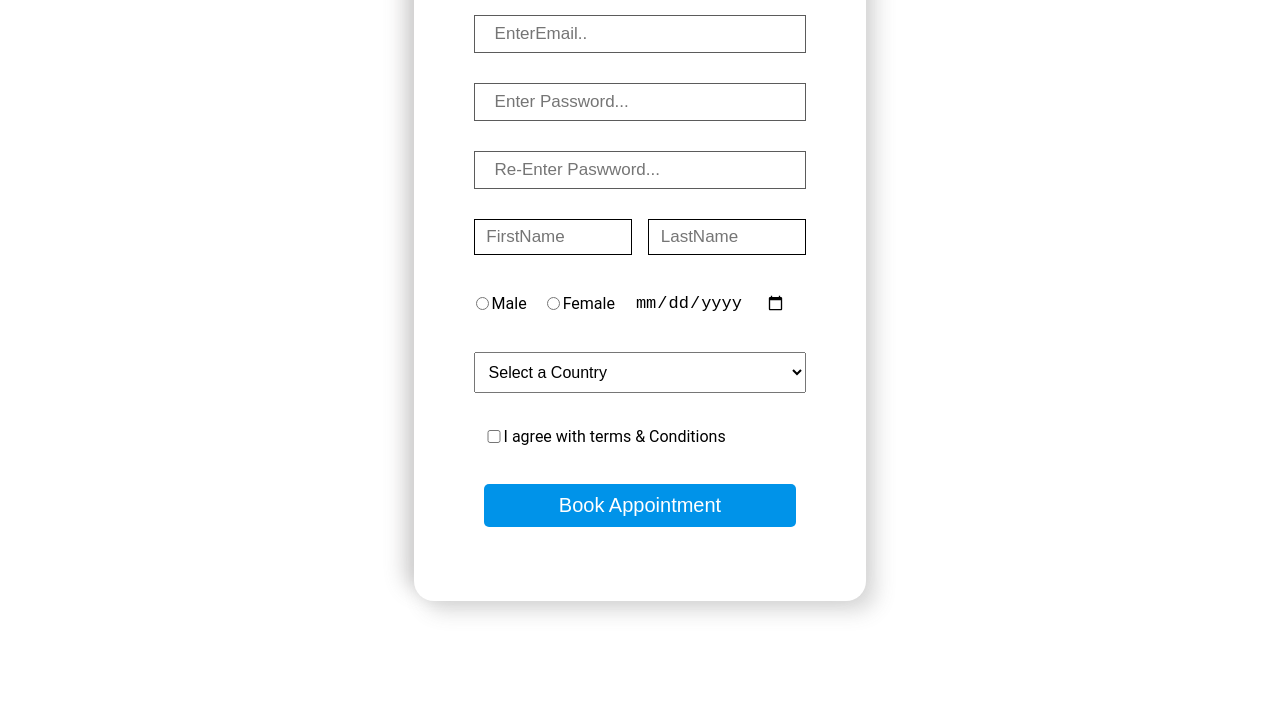
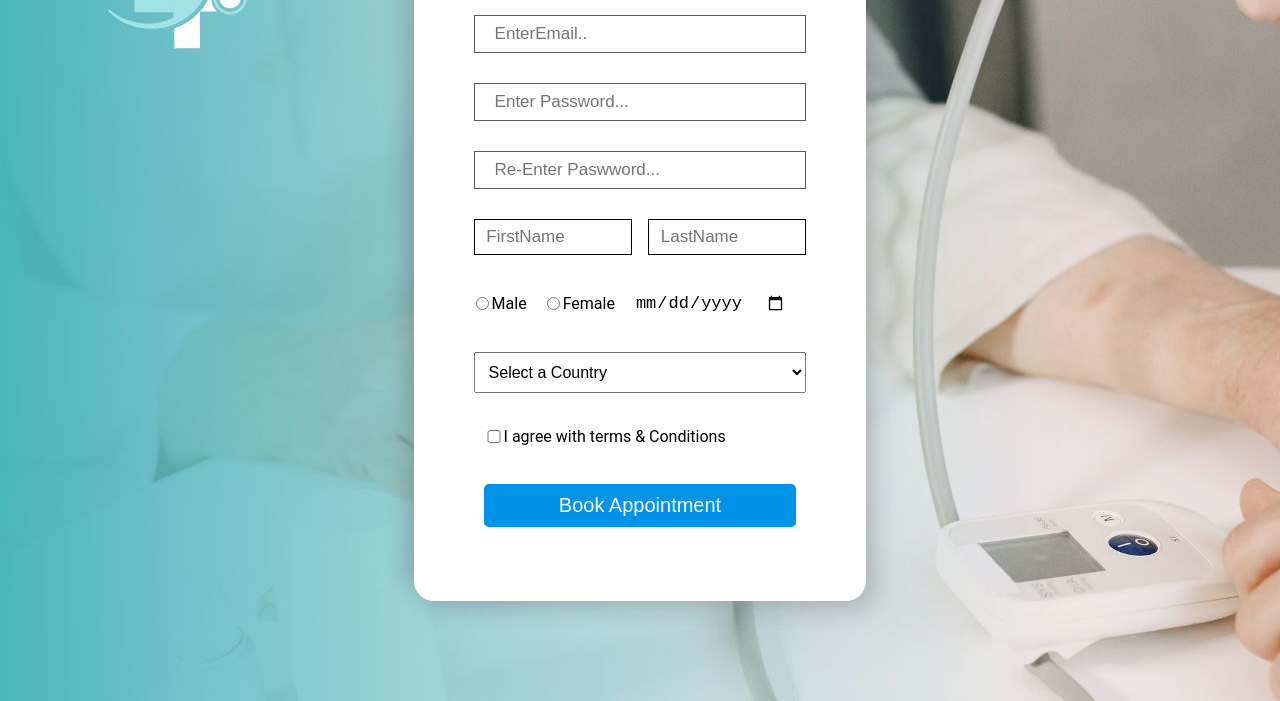
Before and after one commit to lchetanlc/Book-Your-Doctor, a plain HTML site: page reg.html in a window 1280 px wide. Shown: the part 202-903 px from the top of the page. Drawn offline with Linux system fonts and the light colour scheme.

Commit message:
Update reg.html

```diff
--- a/reg.html
+++ b/reg.html
@@ -5,7 +5,7 @@
 <link rel="stylesheet" href="reg.css" />
 
 </head>
-<body style="background-image: url('./images/doctorbg.jpg');">
+<body style="background-image: url('doctorbg.jpg');">
 <div class="container">
 <form>
     <h1>Book Appointment</h1>
```
